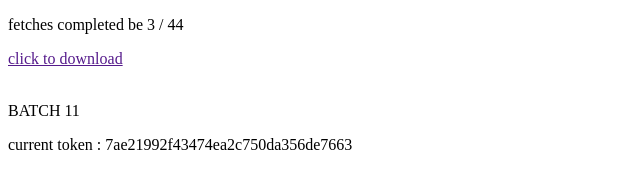
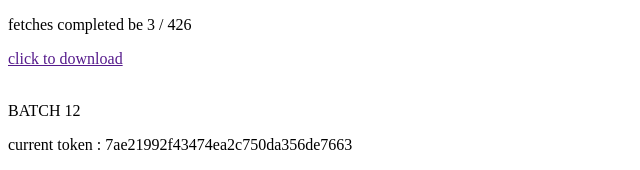
Before and after one commit to theborzzardie/test, an Angular app: page / in a window 1280 px wide. Shown: the top 170 px of the page, without its empty margins (0-640 px from the left). Built offline with nearby package versions, Linux system fonts and the light colour scheme; no server answers.

Commit message:
docs ready for deployment

```diff
--- a/src/app/tokens/tokens.component.html
+++ b/src/app/tokens/tokens.component.html
@@ -2,7 +2,7 @@
 <a class="btn btn-clear" title="Download JSON" [href]="downloadJsonHref" target="_blank" (click)="generateDownloadJsonUri()">click to download</a>
 
 <br><br>
-<p>BATCH 11</p>
+<p>BATCH 12</p>
 <p>current token : 7ae21992f43474ea2c750da356de7663 </p>
 
 <p class="greenText">Success count : {{success}}</p>
--- a/src/app/tokens/tokens.component.ts
+++ b/src/app/tokens/tokens.component.ts
@@ -15,7 +15,7 @@ export class TokensComponent implements OnInit {
 
   totalDone = 0;
   downloadJsonHref: any;
-  tokens = TOKENELEVEN;
+  tokens = TOKENTWELVE;
   success = 0;
   fail = 0;
   constructor(
```
Also changed, not shown: 3 other files (tests, documents, lock files or other folders).
